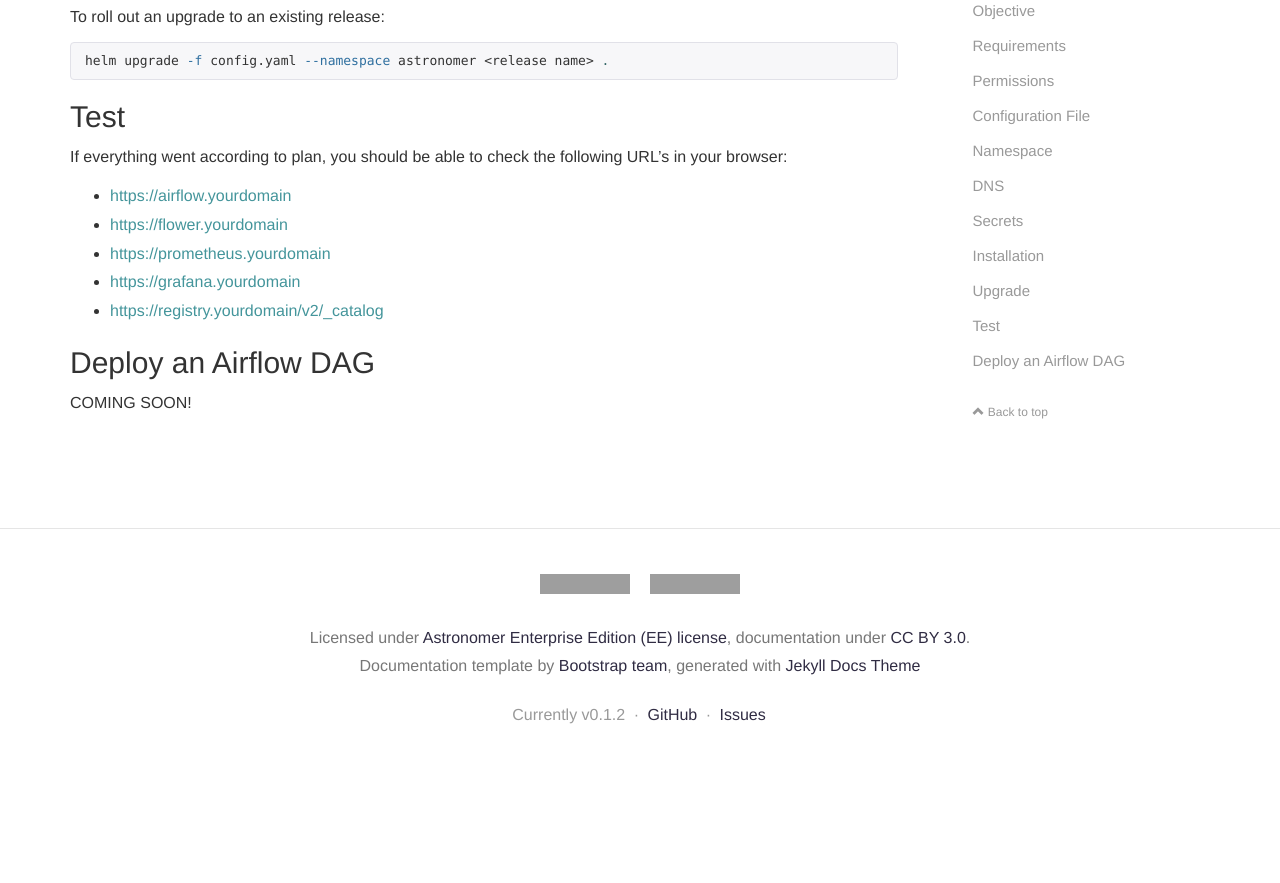
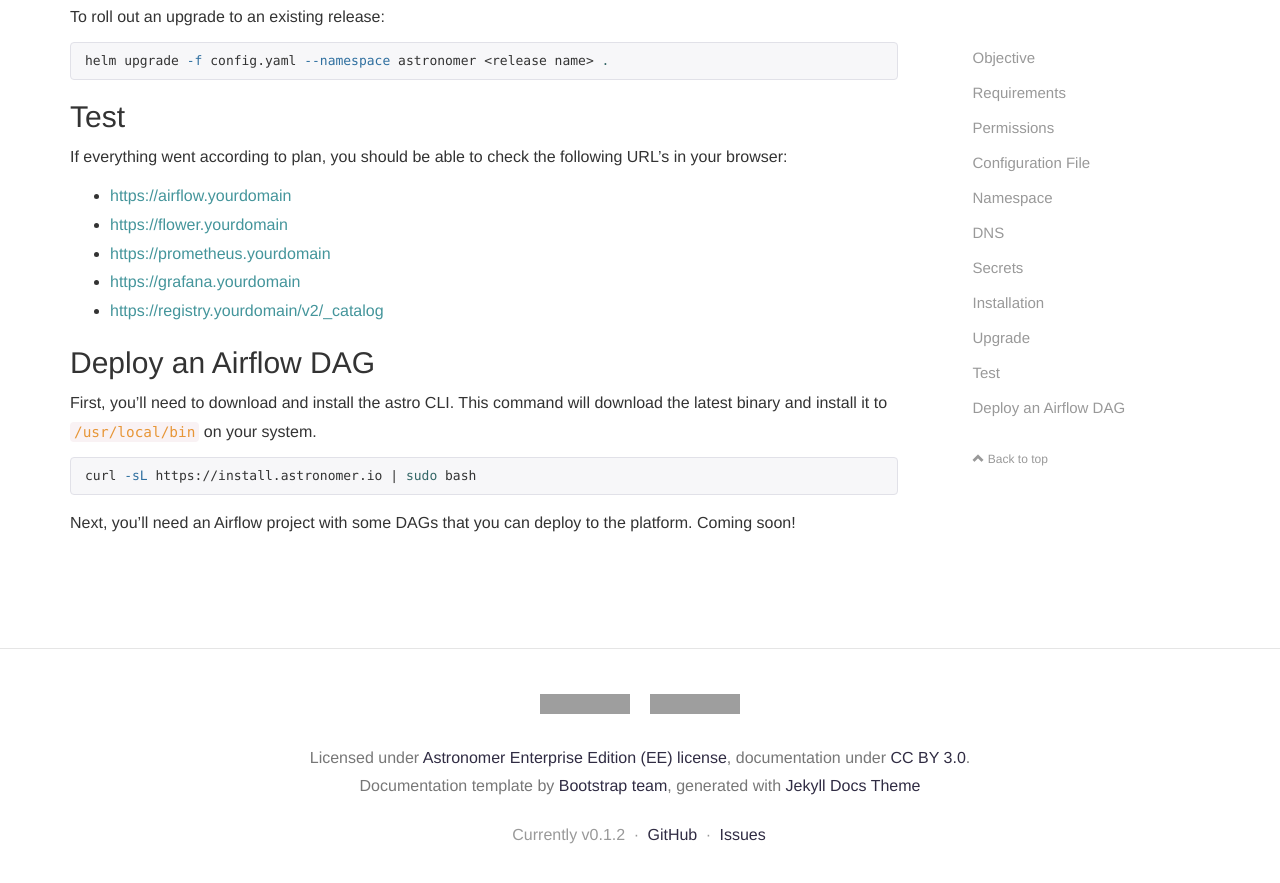
Before and after one commit to skynet/astronomer-ee, a Jekyll site: the page built from docs/pages/guides/google-cloud.md, in a window 1280 px wide and 900 px high, scrolled down 5309 px. Shown: the top 883 px of the window. Built offline with Jekyll 4.4.1, drawn with Linux system fonts in a browser that asks for light colours; nearby versions of some CDN libraries; comment, search, counter and statistics services are not loaded; before the commit the page ends 6089 px from its top, so only the background shows below that; grey boxes are pictures that could not be loaded.

Commit message:
Add CLI installation

````diff
--- a/docs/pages/guides/google-cloud.md
+++ b/docs/pages/guides/google-cloud.md
@@ -195,4 +195,10 @@ If everything went according to plan, you should be able to check the following
 
 ## Deploy an Airflow DAG
 
-COMING SOON!
+First, you'll need to download and install the astro CLI. This command will download the latest binary and install it to `/usr/local/bin` on your system.
+
+```bash
+curl -sL https://install.astronomer.io | sudo bash
+```
+
+Next, you'll need an Airflow project with some DAGs that you can deploy to the platform. Coming soon!
````
